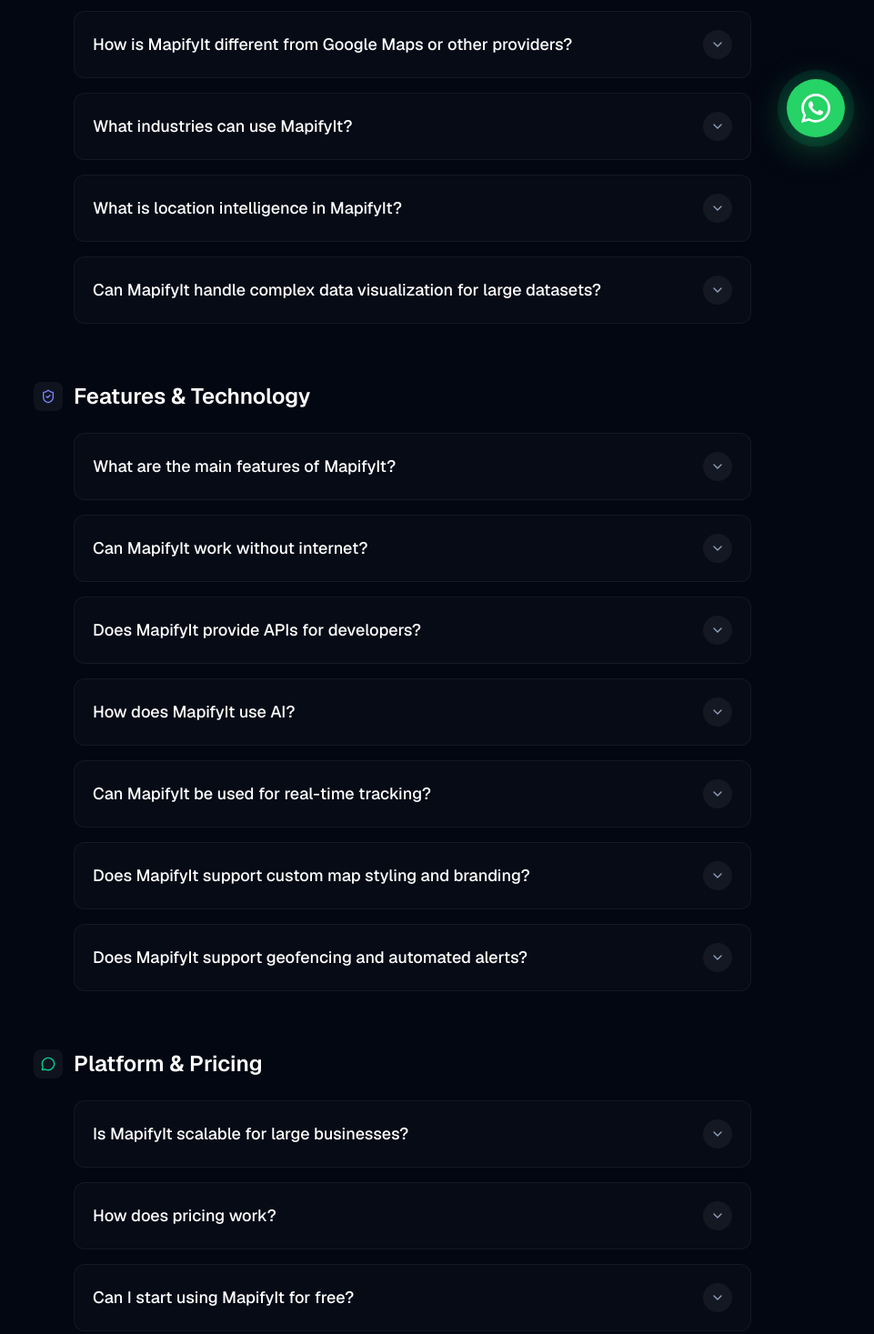
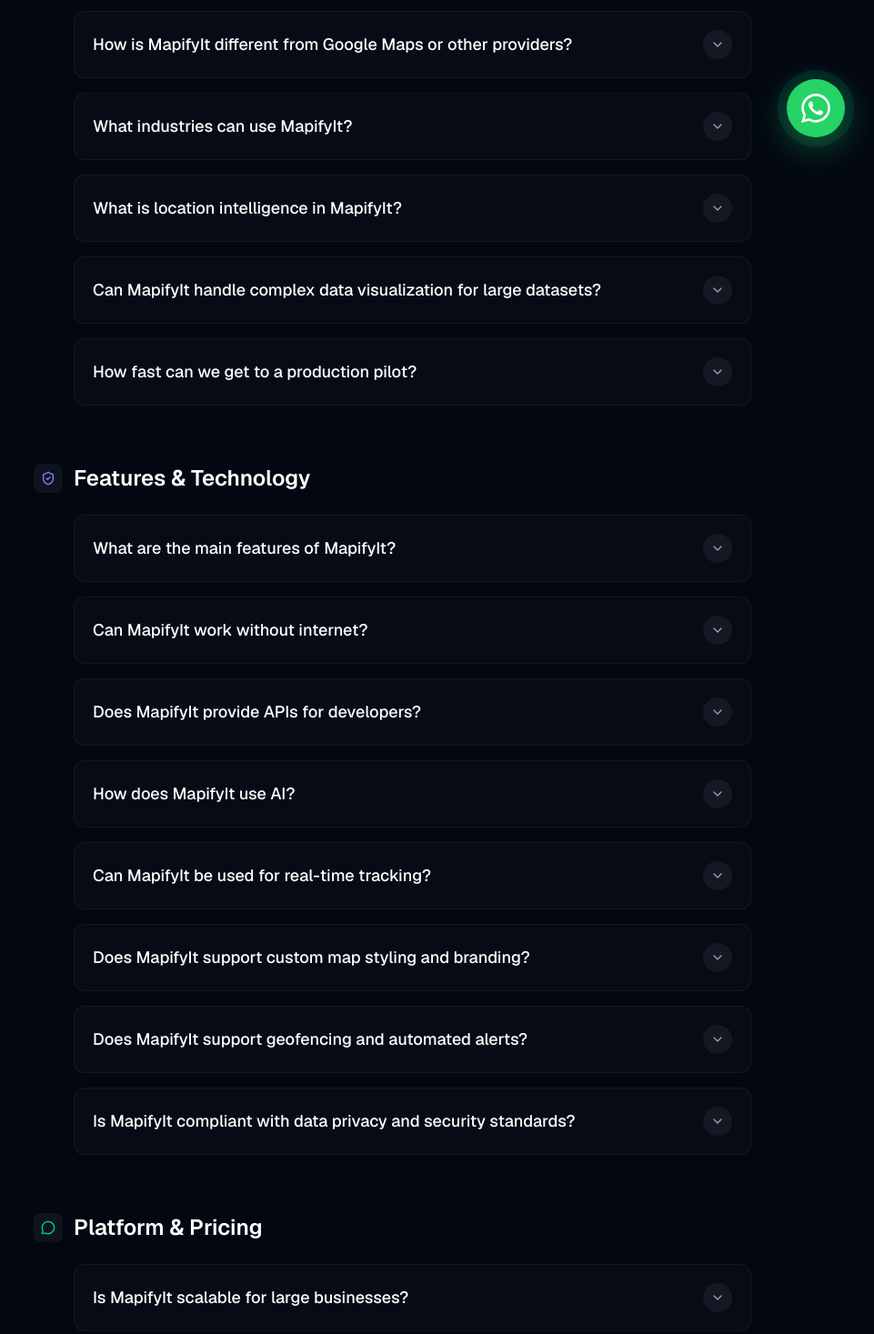
Before and after one commit to malik9594/mapifyit-web, a Next.js app: page /faqs in a window 1280 px wide. Shown: the part 617-2084 px from the top of the page at 91% size, without its empty margins (319-1280 px from the left). Built offline with nearby package versions, Linux system fonts and the light colour scheme.

Commit message:
new fixes

```diff
--- a/app/(site)/faqs/page.tsx
+++ b/app/(site)/faqs/page.tsx
@@ -32,6 +32,10 @@
             {
                 question: "Can MapifyIt handle complex data visualization for large datasets?",
                 answer: "Yes, MapifyIt is built on a high-performance rendering engine that can visualize millions of data points smoothly. Our platform supports vector tiles and GPU-accelerated rendering, ensuring that your geographic insights are delivered without lag, even with massive enterprise datasets."
+            },
+            {
+                question: "How fast can we get to a production pilot?",
+                answer: "Most teams reach a production-grade pilot in 2–4 weeks. We provide starter templates, sample data, and hands-on solution engineers to help you ship quickly and validate performance, coverage, and pricing before scaling."
             }
         ]
     },
@@ -68,6 +72,10 @@
             {
                 question: "Does MapifyIt support geofencing and automated alerts?",
                 answer: "Yes, MapifyIt includes a robust geofencing engine that allows you to define virtual boundaries and trigger real-time notifications via Webhooks or SMS whenever an asset enters or exits a predefined zone, enabling automated workflows and enhanced operational security."
+            },
+            {
+                question: "Is MapifyIt compliant with data privacy and security standards?",
+                answer: "Yes. We support GDPR-aligned data handling, regional data residency, SSO/SAML, role-based access controls, audit logs, and encrypted transit/storage. We also offer private cloud or on-prem options for regulated environments."
             }
         ]
     },
```
